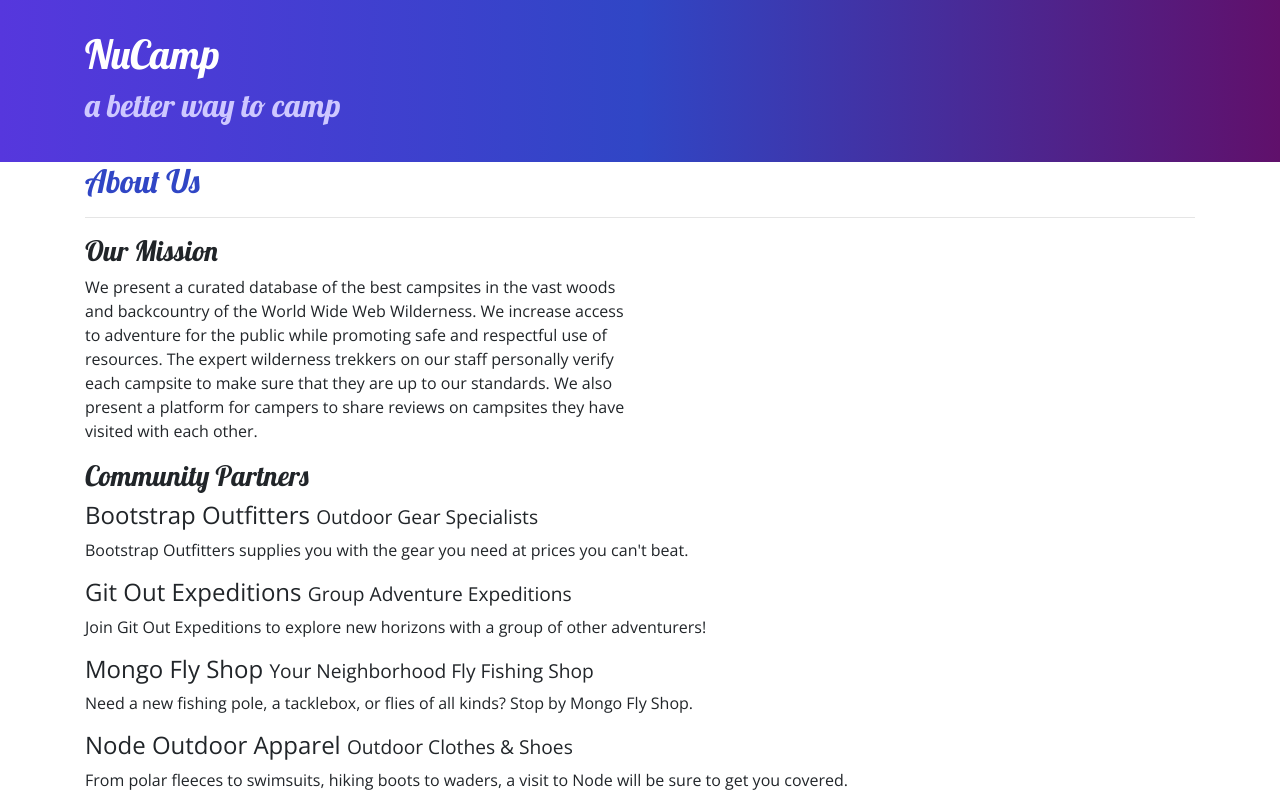
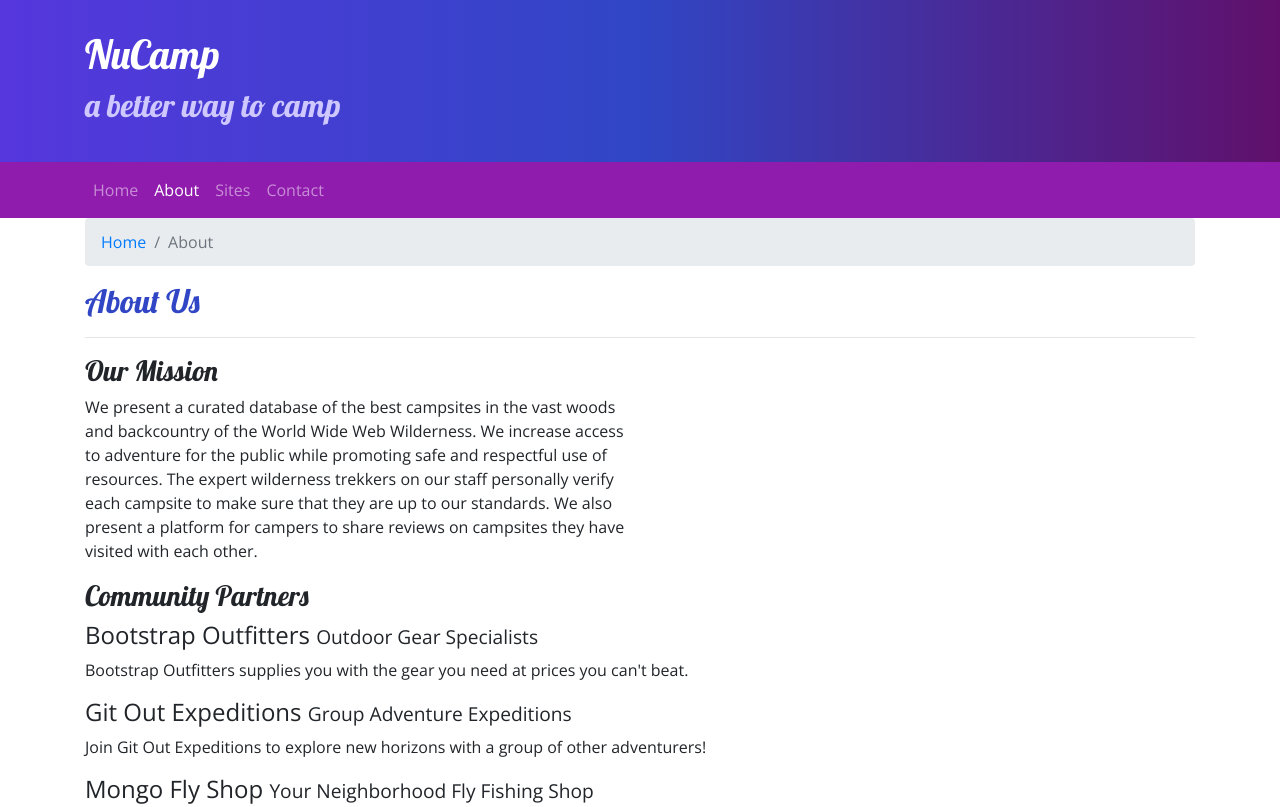
Before and after one commit to DoverTx/nucamp-bootstrap, a website: page aboutus.html in a window 1280 px wide. Shown: the top 807 px of the page. Drawn offline with nearby package versions, Linux system fonts and the light colour scheme.

Commit message:
Navbar and Breadcrumbs

```diff
--- a/aboutus.html
+++ b/aboutus.html
@@ -28,11 +28,31 @@
         </div>
     </header>
 
+    <nav class="navbar navbar-expand-sm navbar-dark sticky-top">
+        <div class="container">
+            <button class="navbar-toggler ml-auto" type="button" data-toggle="collapse" data-target="#nucampNavbar">
+                <span class="navbar-toggler-icon"></span>
+            </button>
+            <div class="collapse navbar-collapse" id="nucampNavbar">
+                <ul class="navbar-nav">
+                    <li class="nav-item"><a class="nav-link" href="index.html">Home</a></li>
+                    <li class="nav-item active"><a class="nav-link" href="#">About</a></li>
+                    <li class="nav-item"><a class="nav-link" href="sites.html">Sites</a></li>
+                    <li class="nav-item"><a class="nav-link" href="contact.html">Contact</a></li>
+                </ul>
+            </div>
+        </div>
+    </nav>
+
     <div class="container">
         <div class="row">
             <div class="col">
-               <h2>About Us</h2>
-               <hr />
+                <ol class="breadcrumb">
+                    <li class="breadcrumb-item"><a href="index.html">Home</a></li>
+                    <li class="breadcrumb-item active">About</li>
+                </ol>
+                <h2>About Us</h2>
+                <hr />
             </div>
         </div>
 
@@ -65,7 +85,7 @@
                     <h5>Links</h5>
                     <ul class="list-unstyled">
                         <li><a href="index.html">Home</a></li>
-                        <li><a href="aboutus.html">About</a></li>
+                        <li><a href="#">About</a></li>
                         <li><a href="#">Sites</a></li>
                         <li><a href="#">Contact</a></li>
                     </ul>
--- a/css/styles.css
+++ b/css/styles.css
@@ -20,6 +20,7 @@ footer {
 }
 
 .jumbotron {
+    margin: 0;
     padding: 30px;
     background-image: linear-gradient(to right, #5637DD, #3046C5, #60106B);
     color: white;
@@ -34,7 +35,3 @@ row-content {
 .navbar {
     background-color: #901CAD;
 }
-
-.jumbotron {
-    margin: 0;
-}
```
Also changed, not shown: index.html (+17 -1 lines).
